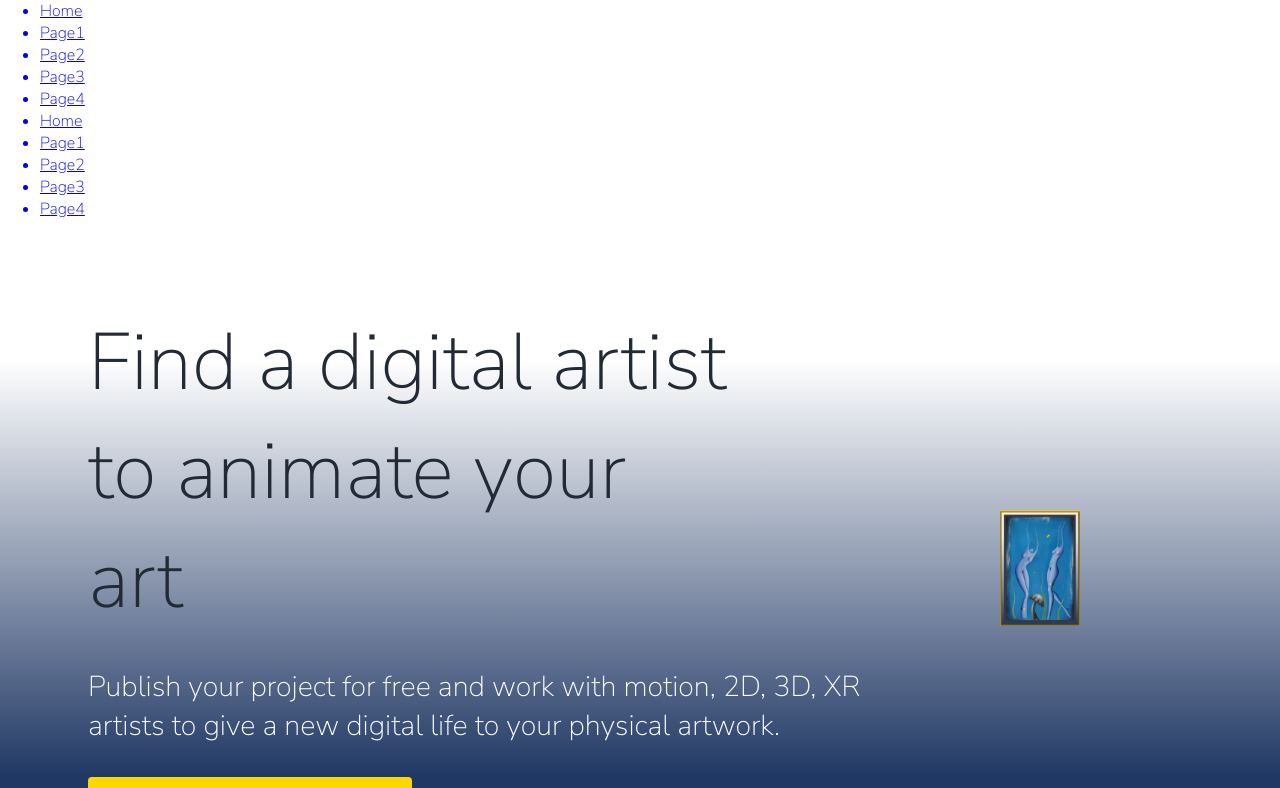
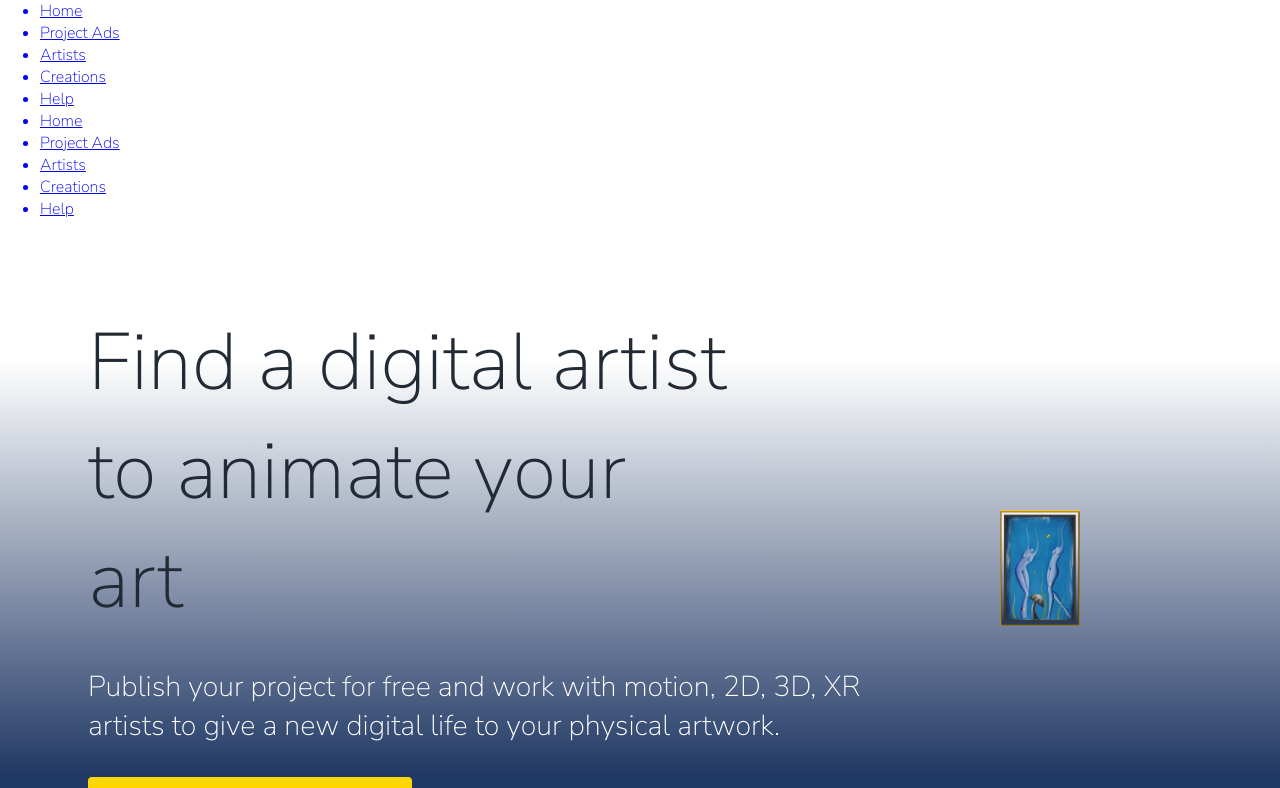
Before and after one commit to WildCodeSchool/2022-03-JS-Remote-404-we_rev_art, a React (Vite) app in the folder frontend/: page / in a window 1280 px wide. Shown: the top 788 px of the page. Built offline with nearby package versions, Linux system fonts and the light colour scheme.

Commit message:
adding nav names

```diff
--- a/frontend/src/components/Nav.jsx
+++ b/frontend/src/components/Nav.jsx
@@ -8,17 +8,17 @@ function Nav() {
         <Link to="/">
           <li> Home </li>
         </Link>
-        <Link to="/Page1">
-          <li> Page1 </li>
+        <Link to="/ProjectAds">
+          <li> Project Ads </li>
         </Link>
-        <Link to="/Page2">
-          <li> Page2 </li>
+        <Link to="/Artists">
+          <li> Artists </li>
         </Link>
-        <Link to="/Page3">
-          <li> Page3 </li>
+        <Link to="/Creations">
+          <li> Creations </li>
         </Link>
-        <Link to="/Page4">
-          <li> Page4 </li>
+        <Link to="/Help">
+          <li> Help </li>
         </Link>
       </ul>
     </div>
```
